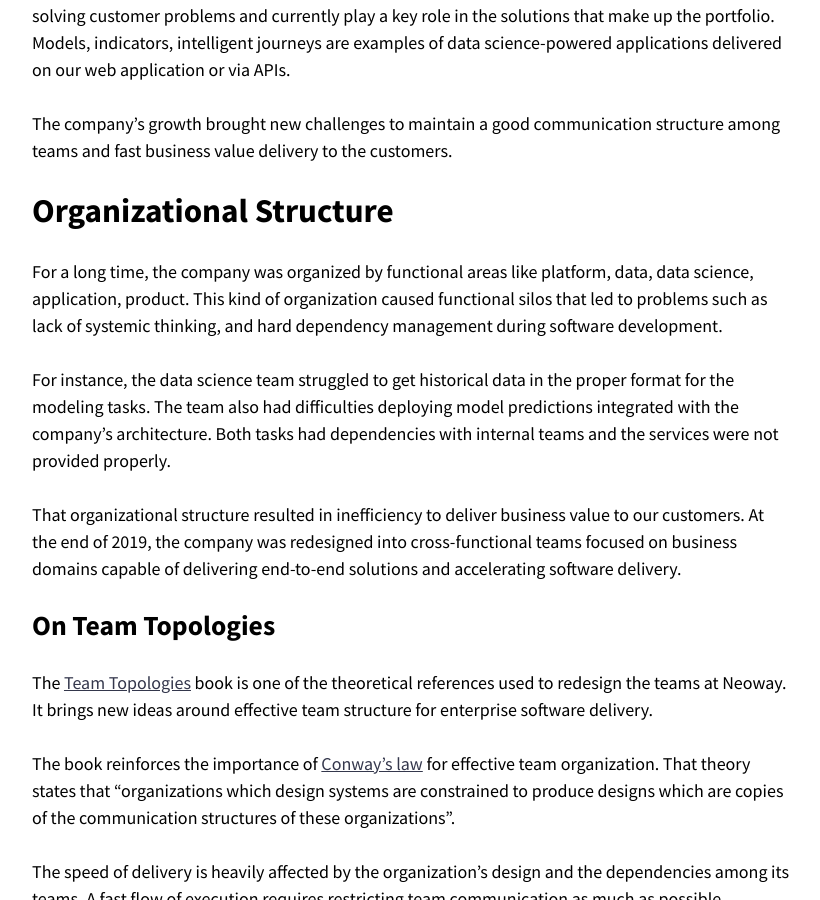
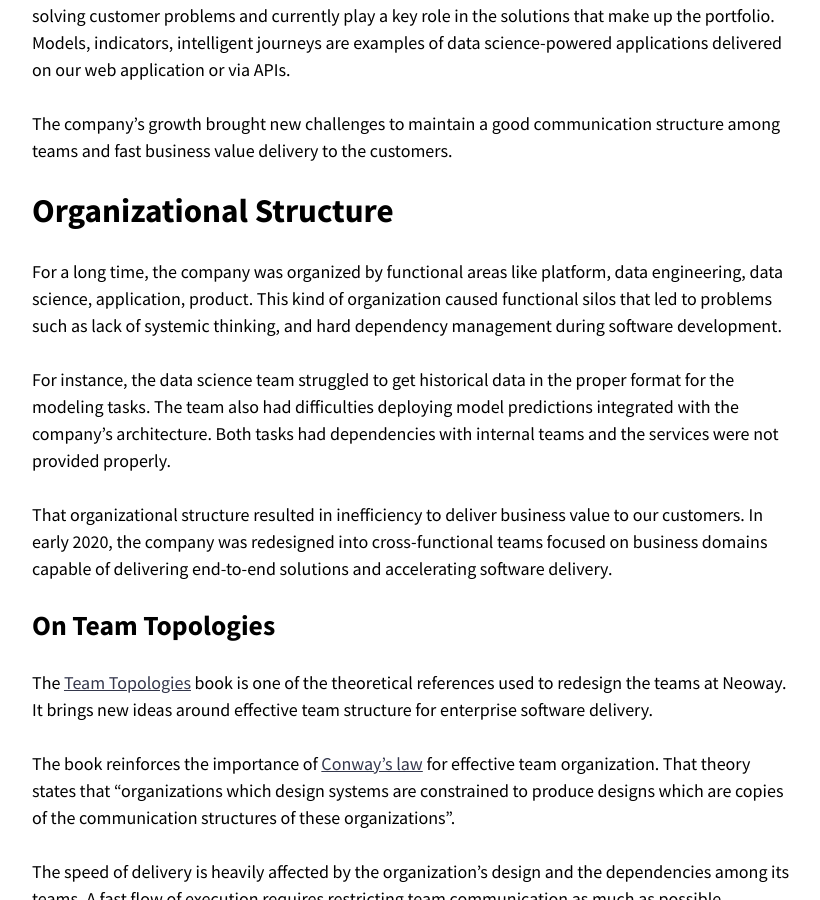
Before and after one commit to NeowayLabs/neowaylabs.github.io, a Jekyll site: the page built from _posts/2022-01-19-neoways-ml-platform.md, in a window 1280 px wide and 900 px high, scrolled down 1179 px. Shown: the whole window, without its empty margins (343-1163 px from the left). Built offline with Jekyll 4.4.1, drawn with Linux system fonts in a browser that asks for light colours; nearby versions of some CDN libraries; comment, search, counter and statistics services are not loaded; some of the changed text lies outside the part shown.

Commit message:
fix lerax's suggestions

```diff
--- a/_posts/2022-01-19-neoways-ml-platform.md
+++ b/_posts/2022-01-19-neoways-ml-platform.md
@@ -34,11 +34,11 @@ The company's growth brought new challenges to maintain a good communication str
 
 # Organizational Structure
 
-For a long time, the company was organized by functional areas like platform, data, data science, application, product. This kind of organization caused functional silos that led to problems such as lack of systemic thinking, and hard dependency management during software development.
+For a long time, the company was organized by functional areas like platform, data engineering, data science, application, product. This kind of organization caused functional silos that led to problems such as lack of systemic thinking, and hard dependency management during software development.
 
 For instance, the data science team struggled to get historical data in the proper format for the modeling tasks. The team also had difficulties deploying model predictions integrated with the company's architecture. Both tasks had dependencies with internal teams and the services were not provided properly.
 
-That organizational structure resulted in inefficiency to deliver business value to our customers. At the end of 2019, the company was redesigned into cross-functional teams focused on business domains capable of delivering end-to-end solutions and accelerating software delivery.
+That organizational structure resulted in inefficiency to deliver business value to our customers. In early 2020, the company was redesigned into cross-functional teams focused on business domains capable of delivering end-to-end solutions and accelerating software delivery.
 
 ## On Team Topologies
 
@@ -64,7 +64,7 @@ The image below presents a very summarized view of some cells with which our mac
 
 The product and service cells are responsible for delivering value directly to the end customers. They need to be empowered to build and deliver customer value as quickly and independently as possible. Those cells are created to better serve the business domain requirements.
 
-On the other hand, the platform cells have two responsibilities. The first one is to simplify the use of complex technologies that require a high level of specialization, such as Kubernetes, Spark clusters, distributed systems, data lake, streaming platform, IAM, security, data warehouses, search engines. The list goes on.
+On the other hand, the platform cells have two responsibilities. The first one is to simplify the use of complex technologies that require a high level of specialization, such as Kubernetes, Spark clusters, distributed systems, data lake, streaming platform, IAM, security, data warehouses, search engines... The list goes on.
 
 The second responsibility is to prevent business cells from building multiple solutions for solved problems across the company. When a problem that is common for several teams pop up, the platform cells act to create a single solution that solves the problem more efficiently thinking in the long term.
 
```
